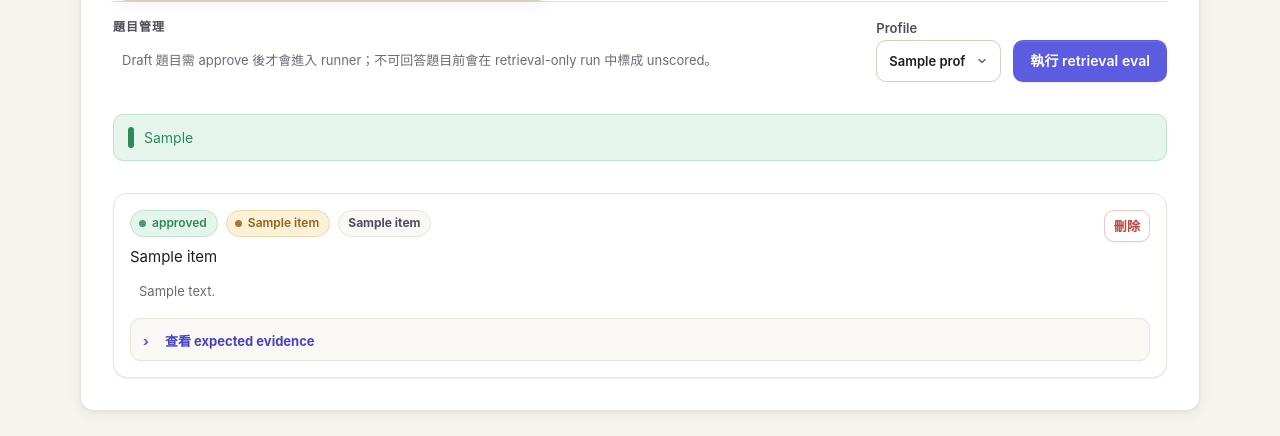
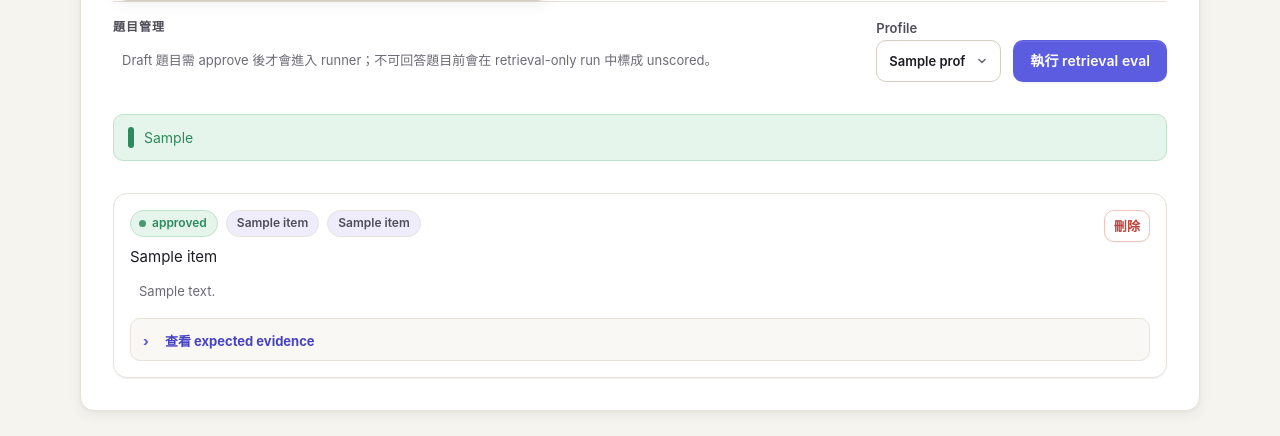
Before and after one commit to hojatw/rag-notebook, a FastAPI app: template app/templates/admin_eval_set.html in a window 1280 px wide. Shown: the part 1090-1526 px from the top of the page. Run offline with FastAPI, Linux system fonts and the light colour scheme; the template is opened without the code that fills it: most values are stand-ins (such as "Sample title", 1, 10 or a date in 2020); parts of the project's set-up code (start-up, migrations or seed data) failed here and were passed over; some libraries are stand-ins or nearby versions.

Commit message:
style(ui): P1 pill dual-track — .status (lifecycle) vs .tag (category)
Stops the .status colour overloading flagged in docs/UI.md §3.5. A new flat,
dotless .tag (+ .tag--accent/.tag--warn) carries non-state CATEGORY labels;
.status keeps its lifecycle colour + live dot. Rule: changes over time → status
(has dot); just a classification → tag (no dot).

Applied:
- admin_users role: 管理員 → .tag--accent, 一般使用者 → .tag (was .status indexed).
- _eval_items_section: question type + source origin → .tag (origin drops the
  bespoke .source-pill); approved/draft stay .status (lifecycle).

Docs: §3.5 marked .tag [標準] with the dot/no-dot rule; §3.6 corrected — .danger-link
is a legit low-emphasis destructive treatment used app-wide (delete row/×), kept
as a second tier; only the !important needs P2 cleanup. No test changes (nothing
asserted on these classes); 36 UI tests pass.

Co-Authored-By: Claude Opus 4.8 <noreply@anthropic.com>

```diff
--- a/app/static/style.css
+++ b/app/static/style.css
@@ -1520,6 +1520,25 @@ tbody tr:hover {
   0%, 100% { opacity: 0.4; transform: scale(0.85); }
   50%      { opacity: 1;   transform: scale(1.1); }
 }
+
+/* Tag — neutral CATEGORY label (role, question type, source origin). The
+   dual-track partner of .status: a status pill carries a lifecycle colour + a
+   live dot (::before); a tag is flat with no dot, so colour stops meaning
+   "state". See docs/UI.md §3.5. */
+.tag {
+  display: inline-flex;
+  align-items: center;
+  min-height: 24px;
+  padding: 3px 10px;
+  border-radius: var(--r-pill);
+  font-size: 12px;
+  font-weight: 600;
+  background: var(--surface-tint);
+  color: var(--muted-strong);
+  border: 1px solid var(--line);
+}
+.tag--accent { background: var(--accent-soft); color: var(--accent-deep); border-color: var(--line-accent); }
+.tag--warn { background: var(--warn-soft); color: var(--warn); border-color: var(--warn-line); }
 
 .actions {
   display: flex;
--- a/app/templates/_eval_items_section.html
+++ b/app/templates/_eval_items_section.html
@@ -28,8 +28,8 @@
             <div class="eval-item-question">
               <div class="eval-item-badges">
                 <span class="status {{ 'indexed' if item.approved else 'processing' }}">{{ "approved" if item.approved else "draft" }}</span>
-                <span class="status {{ 'processing' if item.item_type == 'unanswerable' else 'indexed' if item.item_type == 'answerable' else 'uploaded' }}">{{ item.item_type_label }}</span>
-                <span class="source-pill">{{ item.origin_label }}</span>
+                <span class="tag {{ 'tag--warn' if item.item_type == 'unanswerable' else '' }}">{{ item.item_type_label }}</span>
+                <span class="tag">{{ item.origin_label }}</span>
               </div>
               <p>{{ item.question }}</p>
               {% if item.notes %}<p class="muted small eval-item-note">{{ item.notes }}</p>{% endif %}
--- a/app/templates/admin_users.html
+++ b/app/templates/admin_users.html
@@ -50,9 +50,9 @@
               </td>
               <td data-label="Role">
                 {% if u.is_admin %}
-                  <span class="status indexed">管理員</span>
+                  <span class="tag tag--accent">管理員</span>
                 {% else %}
-                  <span class="status">一般使用者</span>
+                  <span class="tag">一般使用者</span>
                 {% endif %}
               </td>
               <td data-label="Created">{{ u.created_at[:10] }}</td>
```
Also changed, not shown: docs/UI.md (+14 -12 lines).
